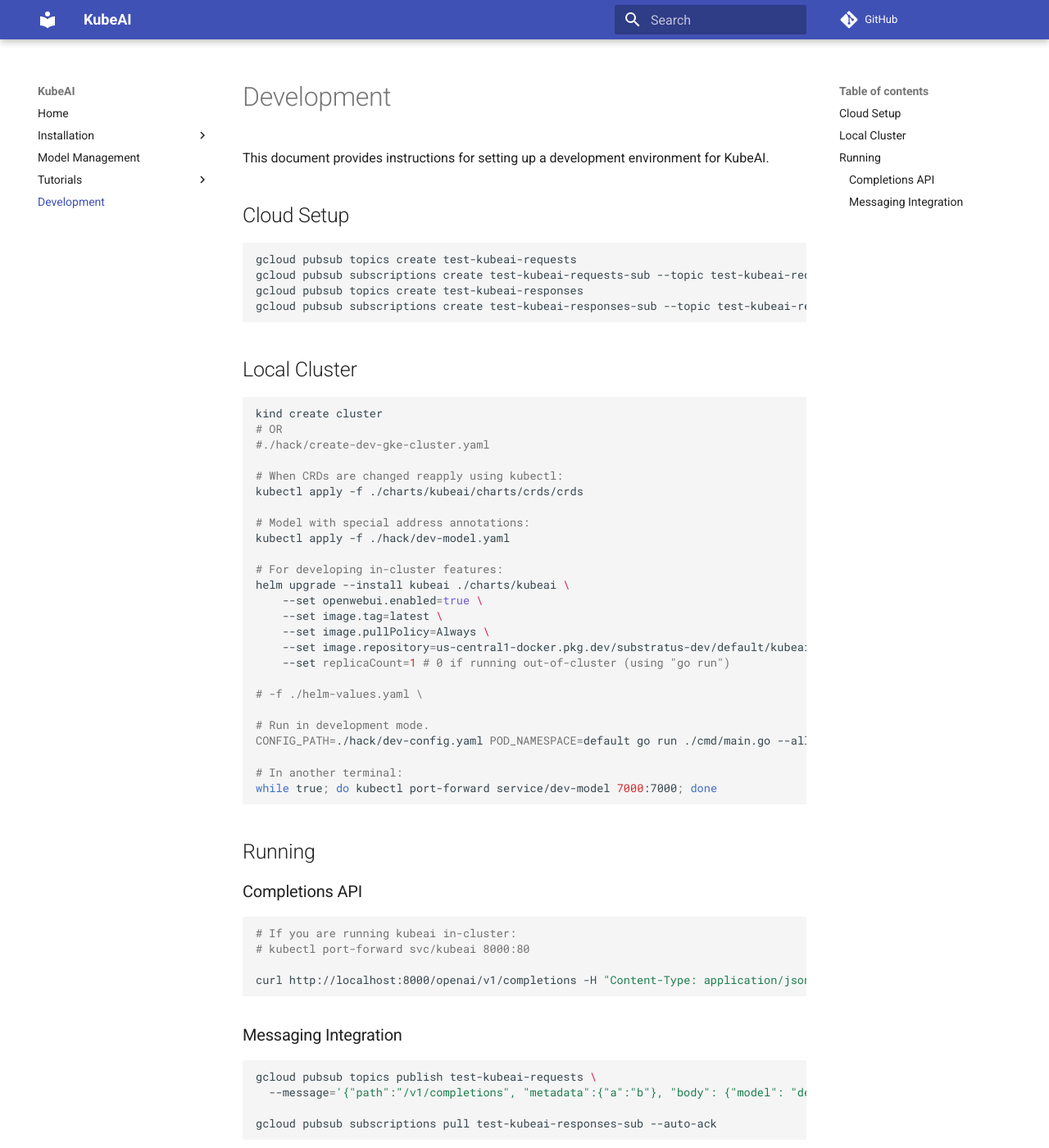
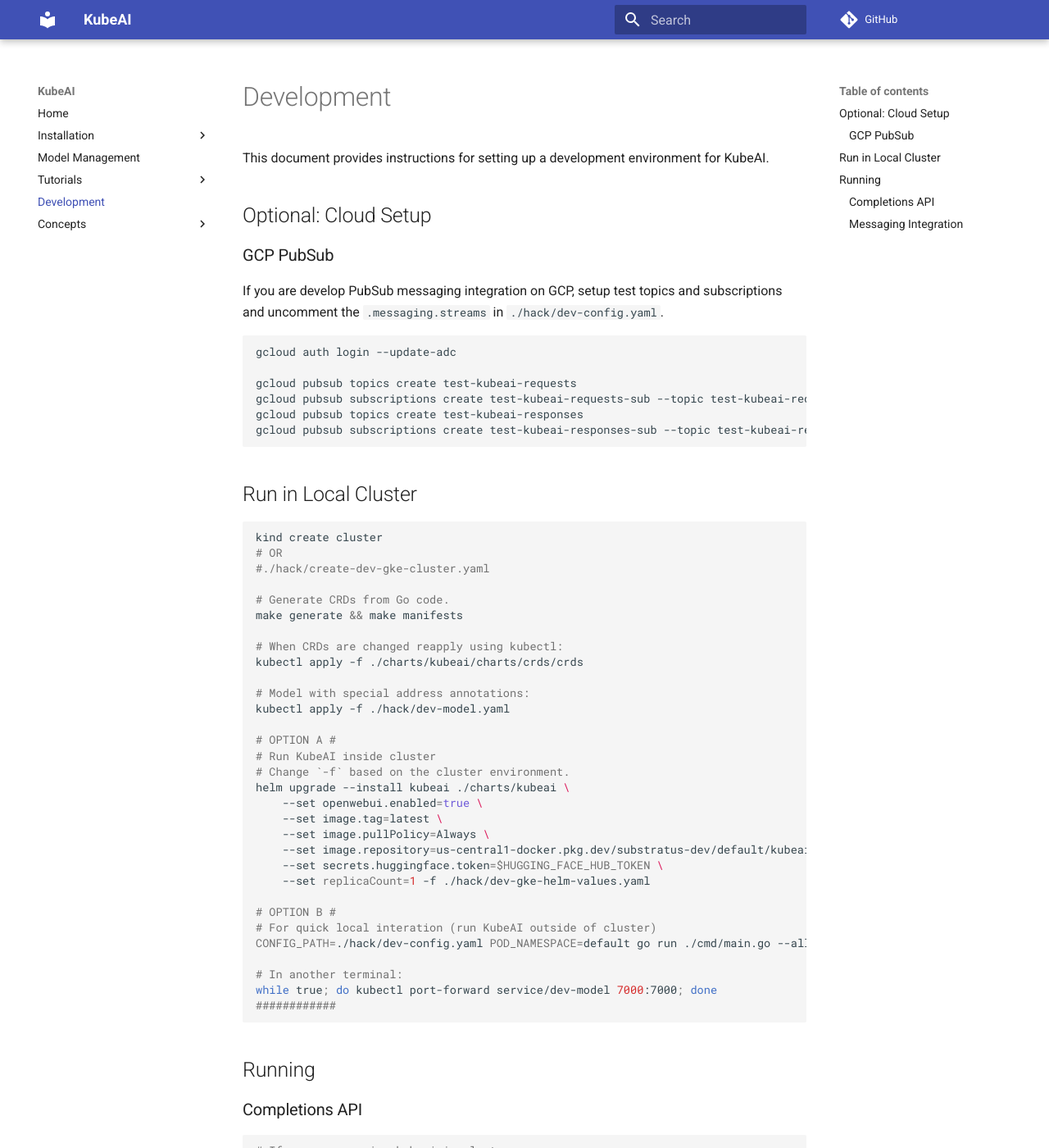
Before and after one commit to substratusai/kubeai, an MkDocs documentation site: the page built from docs/development.md, in a window 1280 px wide and 1400 px high. Shown: the whole window at 82% size. Built offline with MkDocs 1.6.1 and Material for MkDocs 9.7.7, drawn with Linux system fonts in a browser that asks for light colours; comment, search, counter and statistics services are not loaded.

````diff
--- a/docs/development.md
+++ b/docs/development.md
@@ -1,21 +1,30 @@
 # Development
 This document provides instructions for setting up a development environment for KubeAI.
 
-## Cloud Setup
+## Optional: Cloud Setup
+
+### GCP PubSub
+
+If you are develop PubSub messaging integration on GCP, setup test topics and subscriptions and uncomment the `.messaging.streams` in `./hack/dev-config.yaml`.
 
 ```bash
+gcloud auth login --update-adc
+
 gcloud pubsub topics create test-kubeai-requests
 gcloud pubsub subscriptions create test-kubeai-requests-sub --topic test-kubeai-requests
 gcloud pubsub topics create test-kubeai-responses
 gcloud pubsub subscriptions create test-kubeai-responses-sub --topic test-kubeai-responses
 ```
 
-## Local Cluster
+## Run in Local Cluster
 
 ```bash
 kind create cluster
 # OR
 #./hack/create-dev-gke-cluster.yaml
+
+# Generate CRDs from Go code.
+make generate && make manifests
 
 # When CRDs are changed reapply using kubectl:
 kubectl apply -f ./charts/kubeai/charts/crds/crds
@@ -23,21 +32,24 @@ kubectl apply -f ./charts/kubeai/charts/crds/crds
 # Model with special address annotations:
 kubectl apply -f ./hack/dev-model.yaml
 
-# For developing in-cluster features:
+# OPTION A #
+# Run KubeAI inside cluster
+# Change `-f` based on the cluster environment.
 helm upgrade --install kubeai ./charts/kubeai \
     --set openwebui.enabled=true \
     --set image.tag=latest \
     --set image.pullPolicy=Always \
     --set image.repository=us-central1-docker.pkg.dev/substratus-dev/default/kubeai \
-    --set replicaCount=1 # 0 if running out-of-cluster (using "go run")
+    --set secrets.huggingface.token=$HUGGING_FACE_HUB_TOKEN \
+    --set replicaCount=1 -f ./hack/dev-gke-helm-values.yaml
 
-# -f ./helm-values.yaml \
-
-# Run in development mode.
+# OPTION B #
+# For quick local interation (run KubeAI outside of cluster)
 CONFIG_PATH=./hack/dev-config.yaml POD_NAMESPACE=default go run ./cmd/main.go --allow-pod-address-override
 
 # In another terminal:
 while true; do kubectl port-forward service/dev-model 7000:7000; done
+############
 ```
 
 ## Running
````
Also changed, not shown: docs/concepts/resource-profiles.md (added, +51 -0 lines), 5 other files.
